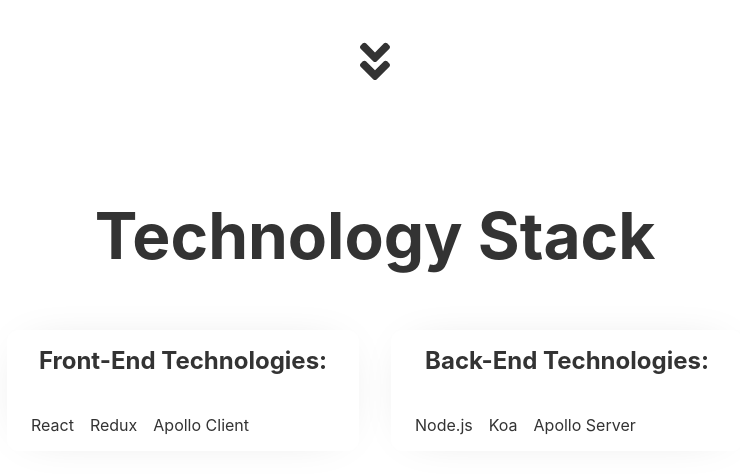
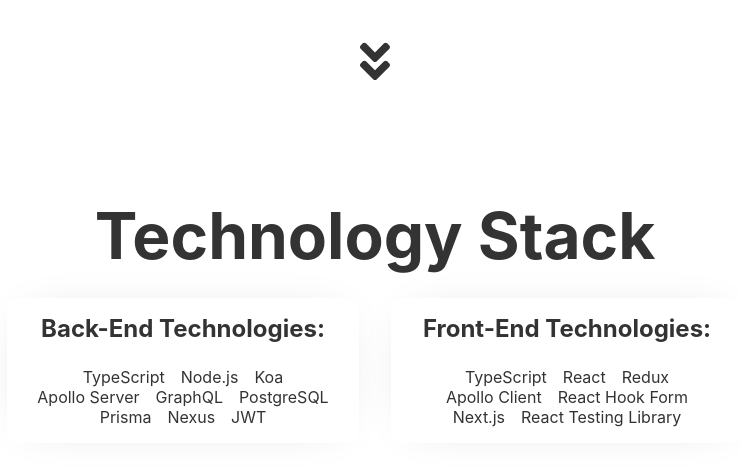
Before and after one commit to codekcv/personal-site-nextjs, a Next.js app: page / in a window 1280 px wide. Shown: the part 666-1140 px from the top of the page, without its empty margins (265-1005 px from the left). Built offline with nearby package versions, Linux system fonts and the light colour scheme.

Commit message:
feat: home update

```diff
--- a/pages-main/Home/Home.main.tsx
+++ b/pages-main/Home/Home.main.tsx
@@ -9,6 +9,7 @@
 import { InView } from 'react-intersection-observer'
 
 import {
+  animDelay,
   animDuration,
   backEndTechnologies,
   Card,
@@ -60,7 +61,7 @@
         </Flex>
       </Flex>
 
-      <InView threshold={0.2}>
+      <InView>
         {({ inView, ref }) => (
           <Box
             as={motion.div}
@@ -86,7 +87,7 @@
       </InView>
 
       <Box width={[1]}>
-        <InView threshold={0.2}>
+        <InView threshold={1} delay={animDelay} triggerOnce>
           {({ inView, ref }) => (
             <Text
               as={motion.h1}
@@ -94,7 +95,7 @@
               textAlign="center"
               mt="6rem"
               variants={{
-                out: { opacity: 0, transform: 'translateY(-6rem)' },
+                out: { opacity: 0, transform: 'translateY(6rem)' },
                 in: { opacity: 1, transform: 'translateY(0rem)' }
               }}
               initial="out"
@@ -107,9 +108,9 @@
           )}
         </InView>
 
-        <InView threshold={0.2}>
+        <InView threshold={1} delay={animDelay} triggerOnce>
           {({ inView, ref }) => (
-            <Flex justifyContent="center" mt="3.5rem" ref={ref}>
+            <Flex justifyContent="center" mt="1.5rem" ref={ref}>
               <Card
                 variants={{
                   out: { opacity: 0, transform: 'translateX(-6rem)' },
@@ -120,10 +121,12 @@
                 transition={{ duration: animDuration, ease: 'easeOut' }}
               >
                 <Text as="h2" textAlign="center">
-                  Front-End Technologies:
+                  Back-End Technologies:
                 </Text>
 
-                <Flex mt="2.5rem">{frontEndTechnologies}</Flex>
+                <Flex mt="1.5rem" flexWrap="wrap" justifyContent="center">
+                  {backEndTechnologies}
+                </Flex>
               </Card>
 
               <Card
@@ -136,10 +139,12 @@
                 transition={{ duration: animDuration, ease: 'easeOut' }}
               >
                 <Text as="h2" textAlign="center">
-                  Back-End Technologies:
+                  Front-End Technologies:
                 </Text>
 
-                <Flex mt="2.5rem">{backEndTechnologies}</Flex>
+                <Flex mt="1.5rem" flexWrap="wrap" justifyContent="center">
+                  {frontEndTechnologies}
+                </Flex>
               </Card>
             </Flex>
           )}
--- a/pages-main/Home/Home.util.tsx
+++ b/pages-main/Home/Home.util.tsx
@@ -3,6 +3,7 @@
 import styled from 'styled-components'
 
 export const animDuration = 1
+export const animDelay = 350
 
 export const ImageContainer = styled.div`
   .profile-picture {
@@ -15,24 +16,37 @@
   margin-top: 1rem;
   margin: 0 1rem;
   padding: 1rem;
-  /* border: 1px solid silver; */
   border-radius: 12px;
   width: 50%;
   box-shadow: 0 0 3rem -1.5rem #ccc;
 `
 
-export const frontEndTechnologies = ['React', 'Redux', 'Apollo Client'].map(
-  (item) => (
+export const frontEndTechnologies = [
+  'TypeScript',
+  'React',
+  'Redux',
+  'Apollo Client',
+  'React Hook Form',
+  'Next.js',
+  'React Testing Library'
+].map((item) => (
   <Item key={item} mx={2}>
     {item}
   </Item>
-  )
-)
+))
 
-export const backEndTechnologies = ['Node.js', 'Koa', 'Apollo Server'].map(
-  (item) => (
+export const backEndTechnologies = [
+  'TypeScript',
+  'Node.js',
+  'Koa',
+  'Apollo Server',
+  'GraphQL',
+  'PostgreSQL',
+  'Prisma',
+  'Nexus',
+  'JWT'
+].map((item) => (
   <Item key={item} mx={2}>
     {item}
   </Item>
-  )
-)
+))
```
Lines whose indentation alone changed are shown as unchanged.
